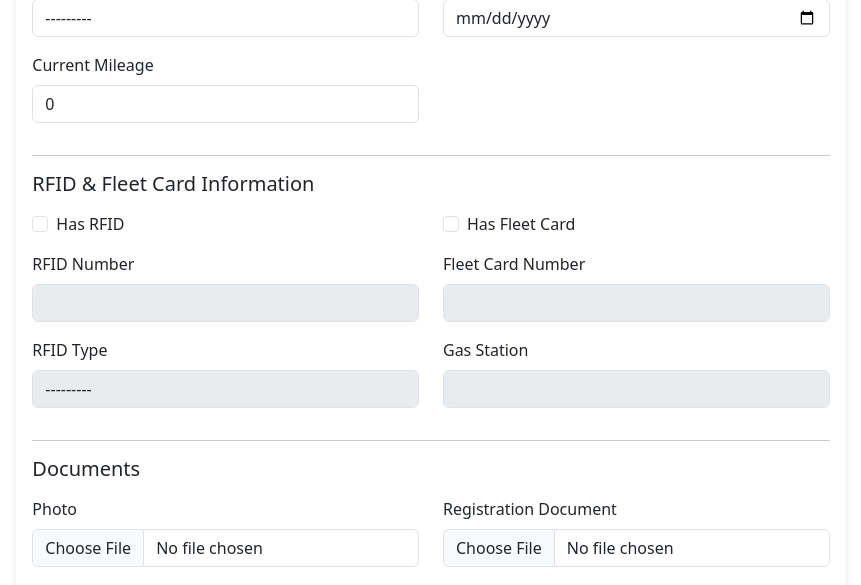
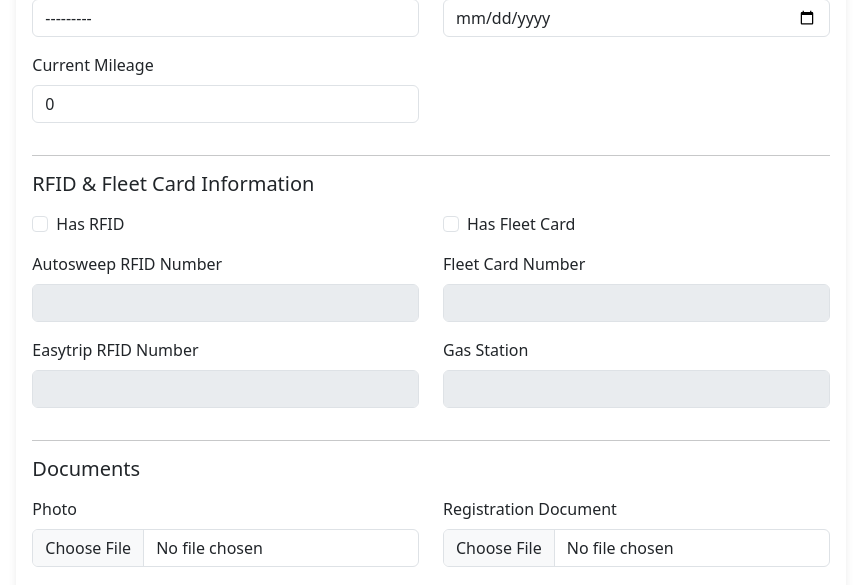
Before and after one commit to cursorprojects/DENR_NCR_FMS, a Django app: page /fleet/vehicles/add/ in a window 1280 px wide. Shown: the part 709-1294 px from the top of the page, without its empty margins (209-1070 px from the left). Run offline with Django 4.2, Linux system fonts and the light colour scheme; the visitor is signed in with stand-in values (Sample User, id 1); data that the repository does not hold is empty; parts of the project's set-up code (start-up, migrations or seed data) failed here and were passed over.

Commit message:
added 2 rfid number

```diff
--- a/core/forms.py
+++ b/core/forms.py
@@ -13,7 +13,7 @@ class VehicleForm(forms.ModelForm):
             'plate_number', 'vehicle_type', 'model', 'brand', 'year',
             'engine_number', 'chassis_number', 'color', 'acquisition_cost',
             'current_market_value', 'division', 'assigned_driver', 'status', 'date_acquired',
-            'current_mileage', 'rfid_number', 'rfid_type', 'fleet_card_number',
+            'current_mileage', 'rfid_autosweep_number', 'rfid_easytrip_number', 'fleet_card_number',
             'gas_station', 'photo', 'registration_document', 'notes'
         ]
         widgets = {
@@ -32,8 +32,8 @@ class VehicleForm(forms.ModelForm):
             'status': forms.Select(attrs={'class': 'form-control'}),
             'date_acquired': forms.DateInput(attrs={'class': 'form-control', 'type': 'date'}),
             'current_mileage': forms.NumberInput(attrs={'class': 'form-control'}),
-            'rfid_number': forms.TextInput(attrs={'class': 'form-control'}),
-            'rfid_type': forms.Select(attrs={'class': 'form-control'}),
+            'rfid_autosweep_number': forms.TextInput(attrs={'class': 'form-control'}),
+            'rfid_easytrip_number': forms.TextInput(attrs={'class': 'form-control'}),
             'fleet_card_number': forms.TextInput(attrs={'class': 'form-control'}),
             'gas_station': forms.TextInput(attrs={'class': 'form-control'}),
             'photo': forms.FileInput(attrs={'class': 'form-control'}),
--- a/core/management/commands/add_all_test_data.py
+++ b/core/management/commands/add_all_test_data.py
@@ -309,7 +309,6 @@ class Command(BaseCommand):
         ]
 
         colors = ['White', 'Black', 'Silver', 'Blue', 'Red', 'Gray', 'Green', 'Brown', 'Beige']
-        rfid_types = ['Autosweep', 'Easytrip']
         gas_stations = ['Shell', 'Petron', 'Caltex', 'Total', 'Unioil', 'Seaoil']
         status_reasons = [
             'Regular operational status',
@@ -340,8 +339,8 @@ class Command(BaseCommand):
                     'engine_number': f'ENG-{random.randint(100000, 999999)}',
                     'chassis_number': f'CHS-{random.randint(100000, 999999)}',
                     'color': random.choice(colors),
-                    'rfid_number': f'RFID-{random.randint(100000, 999999)}' if random.random() > 0.2 else '',
-                    'rfid_type': random.choice(rfid_types) if random.random() > 0.3 else None,
+                    'rfid_autosweep_number': f'ASW-{random.randint(100000, 999999)}' if random.random() > 0.3 else '',
+                    'rfid_easytrip_number': f'ETR-{random.randint(100000, 999999)}' if random.random() > 0.3 else '',
                     'fleet_card_number': f'FC-{random.randint(100000, 999999)}' if random.random() > 0.2 else '',
                     'gas_station': random.choice(gas_stations) if random.random() > 0.2 else '',
                     'notes': f'Vehicle notes for {plate}. Status: {status}.',
--- a/core/models.py
+++ b/core/models.py
@@ -181,11 +181,6 @@ class Vehicle(models.Model):
         ('For Disposal', 'For Disposal'),
     ]
 
-    RFID_TYPE_CHOICES = [
-        ('Autosweep', 'Autosweep'),
-        ('Easytrip', 'Easytrip'),
-    ]
-
     VEHICLE_TYPE_CHOICES = [
         ('SEDAN', 'SEDAN'),
         ('SUV', 'SUV'),
@@ -218,8 +213,8 @@ class Vehicle(models.Model):
     photo = models.ImageField(upload_to='vehicles/', blank=True, null=True)
     registration_document = models.FileField(upload_to='documents/', blank=True, null=True)
     # RFID and Fleet Card Information
-    rfid_number = models.CharField(max_length=100, blank=True, verbose_name='RFID Number')
-    rfid_type = models.CharField(max_length=20, choices=RFID_TYPE_CHOICES, blank=True, null=True, verbose_name='RFID Type')
+    rfid_autosweep_number = models.CharField(max_length=100, blank=True, verbose_name='Autosweep RFID Number')
+    rfid_easytrip_number = models.CharField(max_length=100, blank=True, verbose_name='Easytrip RFID Number')
     fleet_card_number = models.CharField(max_length=100, blank=True, verbose_name='Fleet Card Number')
     gas_station = models.CharField(max_length=200, blank=True, verbose_name='Gas Station')
     notes = models.TextField(blank=True)
--- a/templates/core/vehicle_form.html
+++ b/templates/core/vehicle_form.html
@@ -95,18 +95,18 @@
                         <!-- RFID Column -->
                         <div class="col-md-6">
                             <div class="form-check mb-3">
-                                <input class="form-check-input" type="checkbox" id="has_rfid_checkbox" {% if form.rfid_number.value %}checked{% endif %}>
+                                <input class="form-check-input" type="checkbox" id="has_rfid_checkbox" {% if form.rfid_autosweep_number.value or form.rfid_easytrip_number.value %}checked{% endif %}>
                                 <label class="form-check-label" for="has_rfid_checkbox">
                                     Has RFID
                                 </label>
                             </div>
                             <div class="mb-3">
-                                <label class="form-label">RFID Number</label>
-                                {{ form.rfid_number }}
+                                <label class="form-label">Autosweep RFID Number</label>
+                                {{ form.rfid_autosweep_number }}
                             </div>
                             <div class="mb-3">
-                                <label class="form-label">RFID Type</label>
-                                {{ form.rfid_type }}
+                                <label class="form-label">Easytrip RFID Number</label>
+                                {{ form.rfid_easytrip_number }}
                             </div>
                         </div>
 
@@ -160,21 +160,21 @@ document.addEventListener('DOMContentLoaded', function() {
     const hasFleetCardCheckbox = document.getElementById('has_fleet_card_checkbox');
 
     // Get the input fields
-    const rfidNumberInput = document.getElementById('id_rfid_number');
-    const rfidTypeInput = document.getElementById('id_rfid_type');
+    const rfidAutosweepInput = document.getElementById('id_rfid_autosweep_number');
+    const rfidEasytripInput = document.getElementById('id_rfid_easytrip_number');
     const fleetCardNumberInput = document.getElementById('id_fleet_card_number');
     const gasStationInput = document.getElementById('id_gas_station');
 
     // Function to toggle RFID fields
     function toggleRfidFields() {
         if (hasRfidCheckbox.checked) {
-            rfidNumberInput.disabled = false;
-            rfidTypeInput.disabled = false;
+            rfidAutosweepInput.disabled = false;
+            rfidEasytripInput.disabled = false;
         } else {
-            rfidNumberInput.disabled = true;
-            rfidNumberInput.value = '';
-            rfidTypeInput.disabled = true;
-            rfidTypeInput.value = '';
+            rfidAutosweepInput.disabled = true;
+            rfidAutosweepInput.value = '';
+            rfidEasytripInput.disabled = true;
+            rfidEasytripInput.value = '';
         }
     }
 
@@ -191,8 +191,13 @@ document.addEventListener('DOMContentLoaded', function() {
         }
     }
 
-    // Initial state
-    toggleRfidFields();
+    // Initial state - check if RFID fields should be enabled
+    if (rfidAutosweepInput.value || rfidEasytripInput.value) {
+        hasRfidCheckbox.checked = true;
+        toggleRfidFields();
+    } else {
+        toggleRfidFields();
+    }
     toggleFleetCardFields();
 
     // Add event listeners
@@ -201,8 +206,8 @@ document.addEventListener('DOMContentLoaded', function() {
 
     // Before form submission, re-enable disabled fields so they submit
     document.querySelector('form').addEventListener('submit', function() {
-        rfidNumberInput.disabled = false;
-        rfidTypeInput.disabled = false;
+        rfidAutosweepInput.disabled = false;
+        rfidEasytripInput.disabled = false;
         fleetCardNumberInput.disabled = false;
         gasStationInput.disabled = false;
     });
```
Also changed, not shown: core/management/commands/update_vehicle_rfid_data.py (+46 -19 lines), templates/core/vehicle_detail.html (+4 -4 lines), core/migrations/0031_change_rfid_type_to_boolean_fields.py (added), core/migrations/0032_change_rfid_to_separate_text_fields.py (added).
